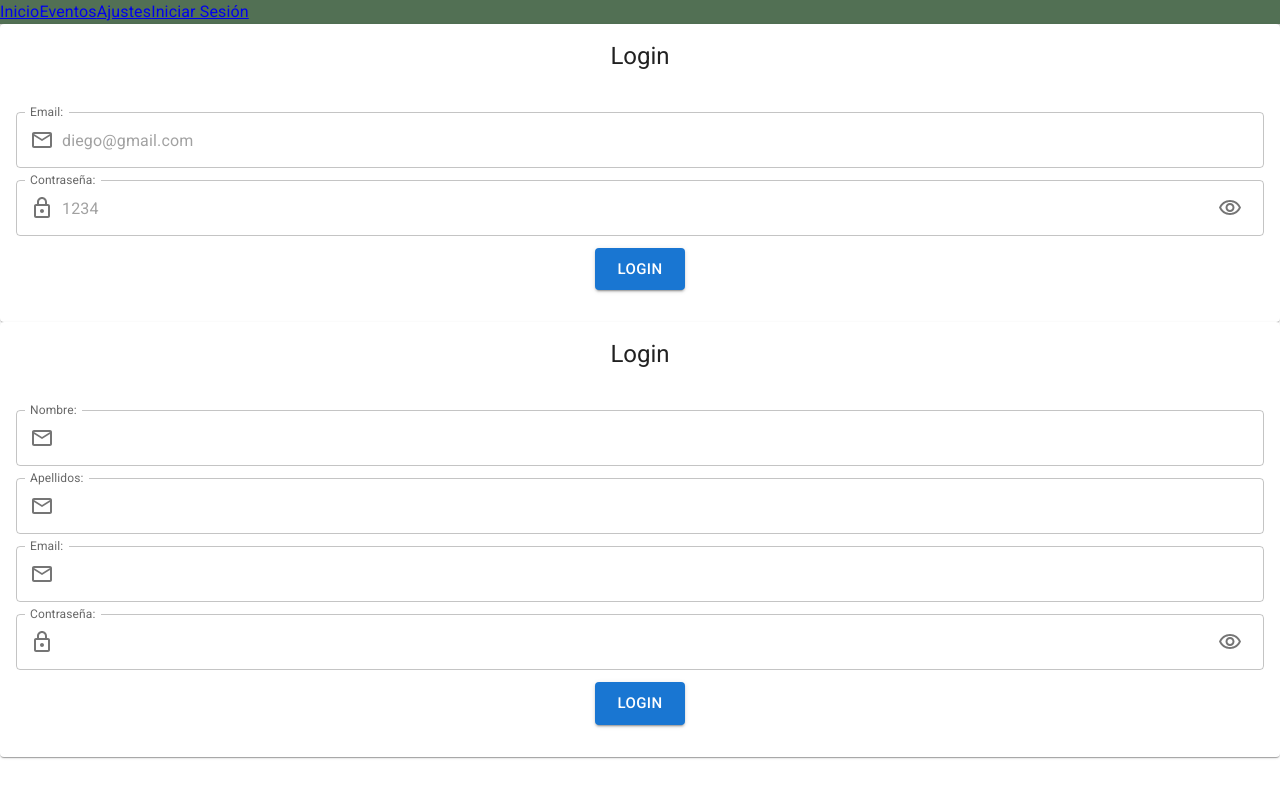
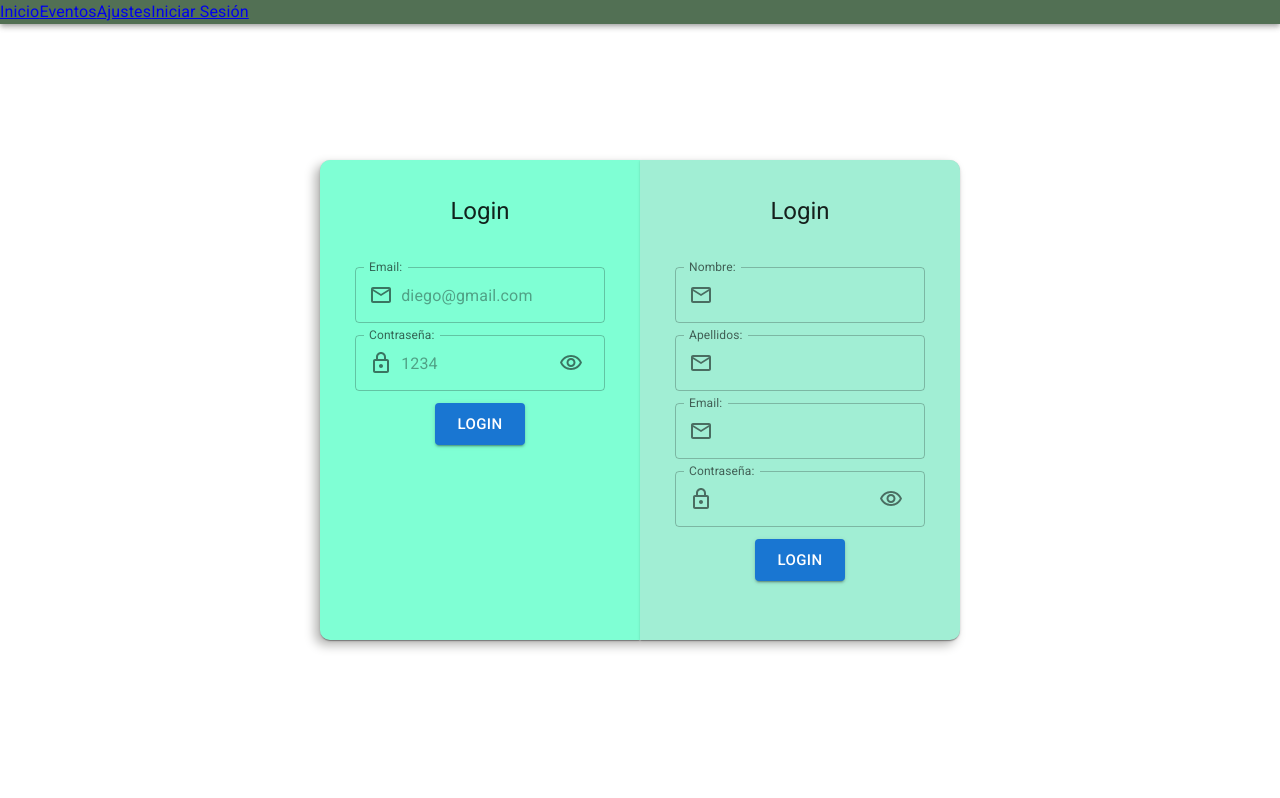
Before and after one commit to judifede/LudOhana, a React (Vite) app: page /login in a window 1280 px wide. Built offline with nearby package versions, Linux system fonts and the light colour scheme.

Commit message:
Login redirect

```diff
--- a/src/Pages/Login/Login.css
+++ b/src/Pages/Login/Login.css
@@ -0,0 +1,33 @@
+.container{
+
+    position: absolute;
+    z-index: 2;
+    width: 50vw;
+    height: 60vh;
+    top: 20%;
+    left: 25%;
+    box-shadow: -5px 5px 11px 0px #b5b5b3;
+    border-radius: 10px;
+    background-color: rgb(218, 221, 222);
+    display: grid;
+    grid-template-columns: 1fr 1fr;
+
+}
+#loginContainer{
+    background-color: aquamarine;
+    display: flex;
+    flex-direction: column;
+    justify-content: start;
+    padding: 6%;
+    border-radius:10px 0 0 10px;
+
+    }
+#registerContainer{
+    background-color: rgb(161, 238, 212);
+    display: flex;
+    flex-direction: column;
+    justify-content: start;
+    padding: 6%;
+    border-radius:0 10px 10px 0;
+
+        }
--- /dev/null
+++ b/src/Services/auth.js
@@ -0,0 +1,7 @@
+import api from './config'
+
+export const login = async (loginData) => {
+    const response = await api.post('/api/auth/login', loginData)
+    console.log(response.data.token)
+    return response
+}
--- /dev/null
+++ b/src/Services/config.js
@@ -0,0 +1,7 @@
+import axios from 'axios'
+
+const api = axios.create({
+    baseURL: 'https://ludohana.onrender.com'
+})
+
+export default api
```
